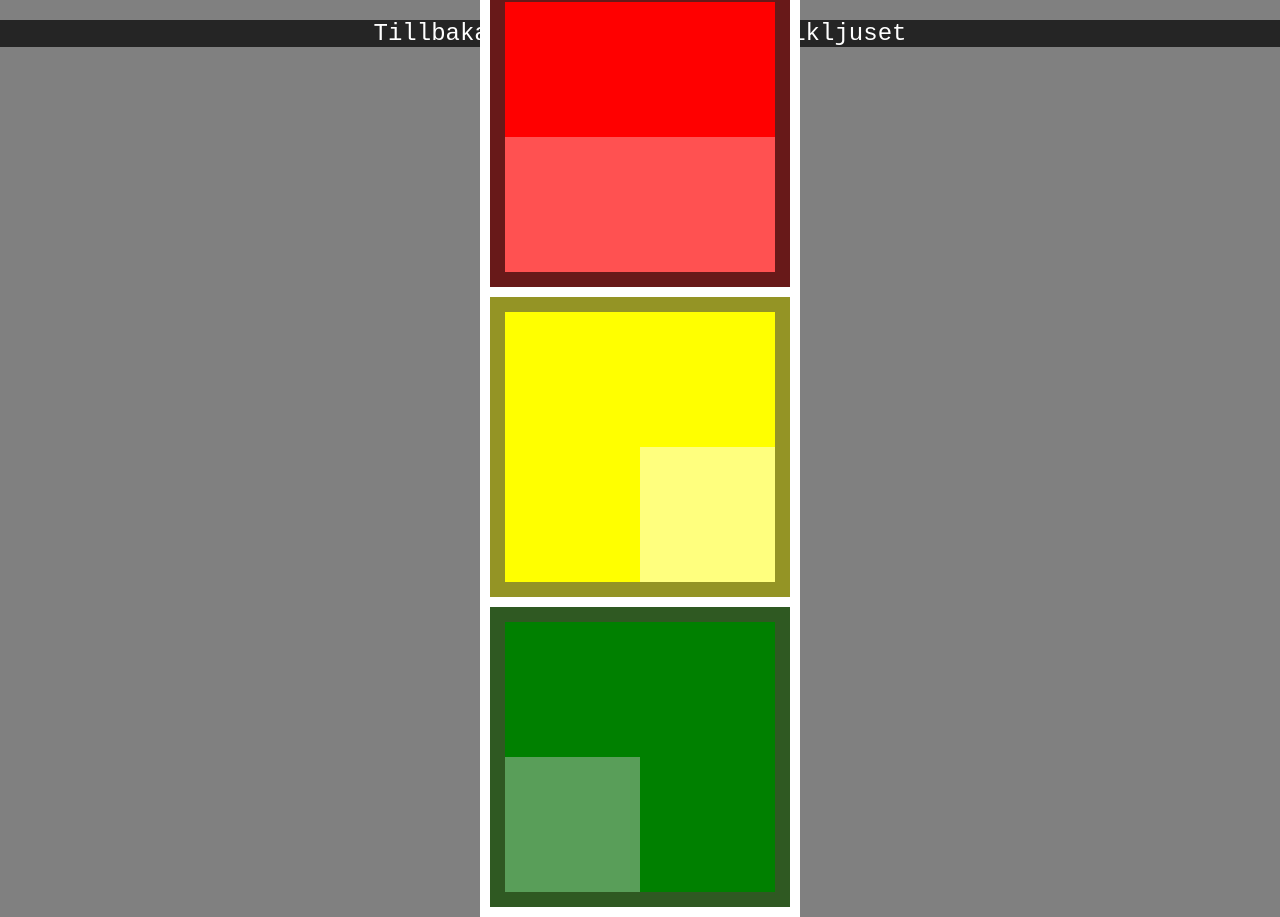
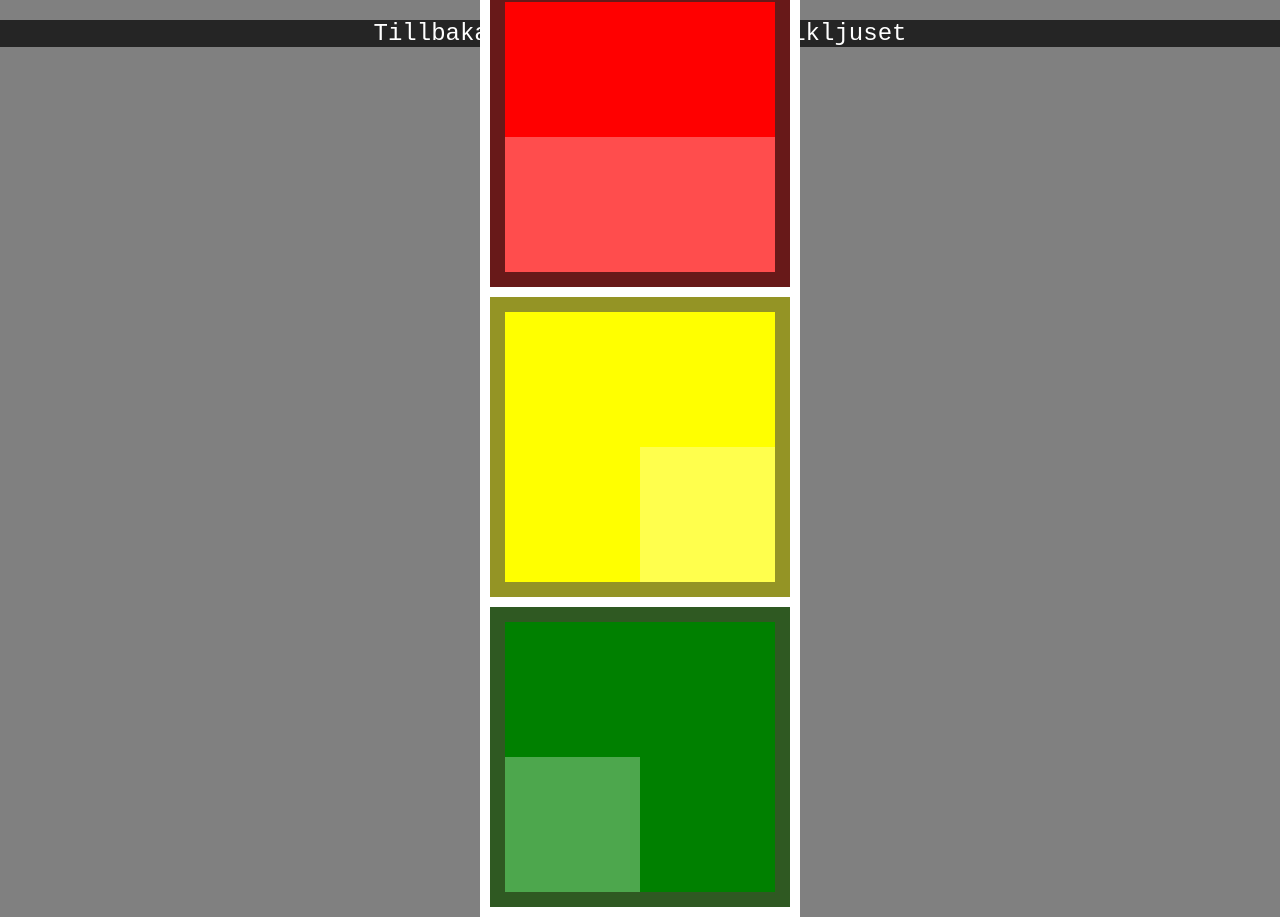
Before and after one commit to rasmusm2023/trafikljus, a plain HTML site: page index2.html in a window 1280 px wide. Drawn offline with Linux system fonts and the light colour scheme.

Commit message:
Absolut sista pushen

```diff
--- a/style.css
+++ b/style.css
@@ -14,6 +14,7 @@
   justify-content: center;
   align-items: center;
   text-align: center;
+  z-index: -10;
 }
 
 /* .menu {
@@ -42,6 +43,7 @@
 .trafikljus {
   /* border: 10px white solid;*/
   background-color: white;
+  z-index: 0;
 }
 
 .red,
@@ -101,21 +103,21 @@
 .redInner,
 .yellowInner,
 .greenInner {
-  height: 150px;
-  width: 150px;
+  opacity: 30%;
+  background-color: white;
 }
 
 .redInner {
   width: 100%;
   height: 50%;
-  background-color: rgb(255, 81, 81);
+  /* background-color: rgb(255, 81, 81); */
   margin-top: 50%;
 }
 
 .yellowInner {
   width: 50%;
   height: 50%;
-  background-color: rgb(255, 255, 126);
+  /* background-color: rgb(255, 255, 126);*/
   margin-top: 50%;
   float: right;
 }
@@ -123,7 +125,7 @@
 .greenInner {
   width: 50%;
   height: 50%;
-  background-color: rgb(89, 158, 89);
+  /* background-color: rgb(89, 158, 89); */
   margin-top: 50%;
   float: left;
 }
```
